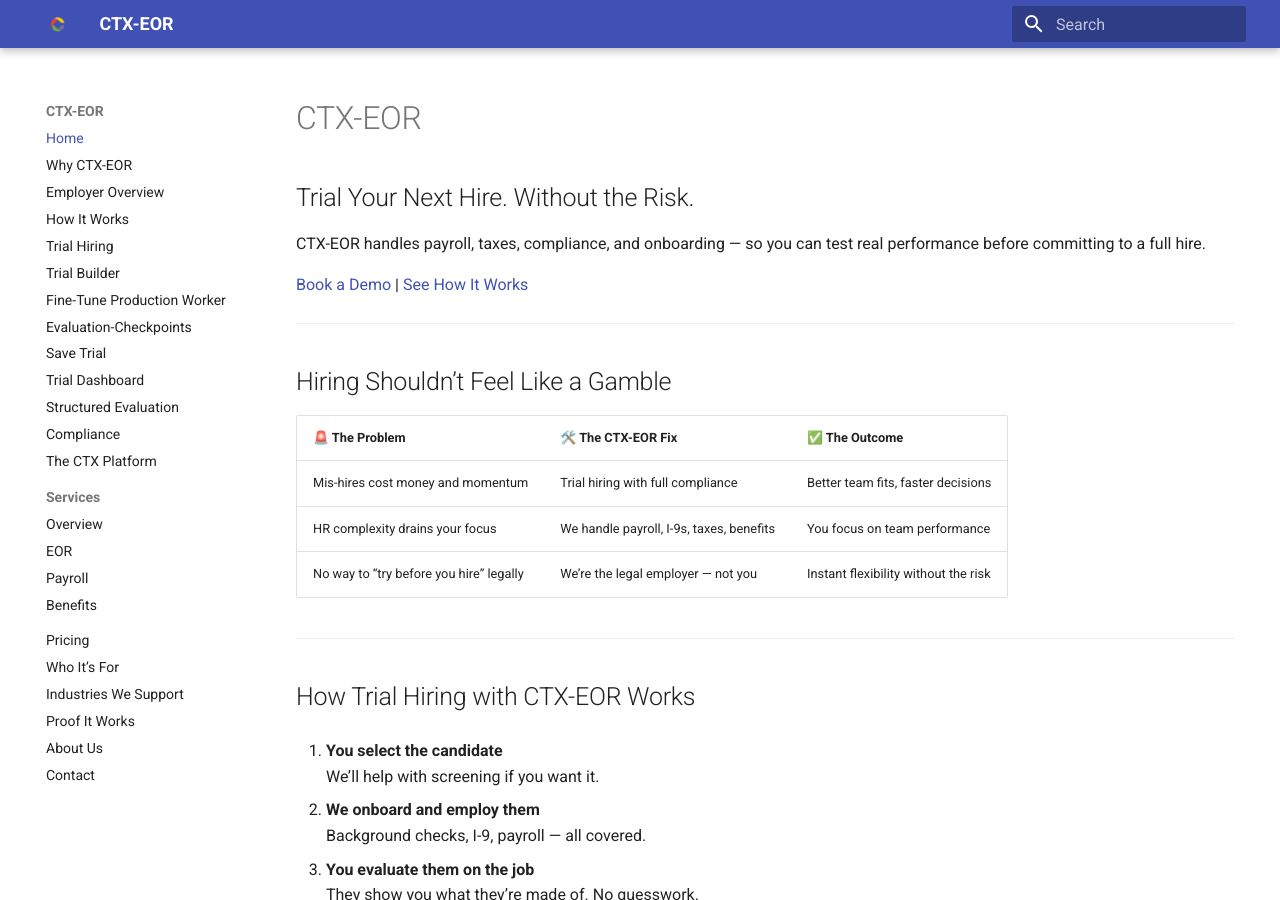
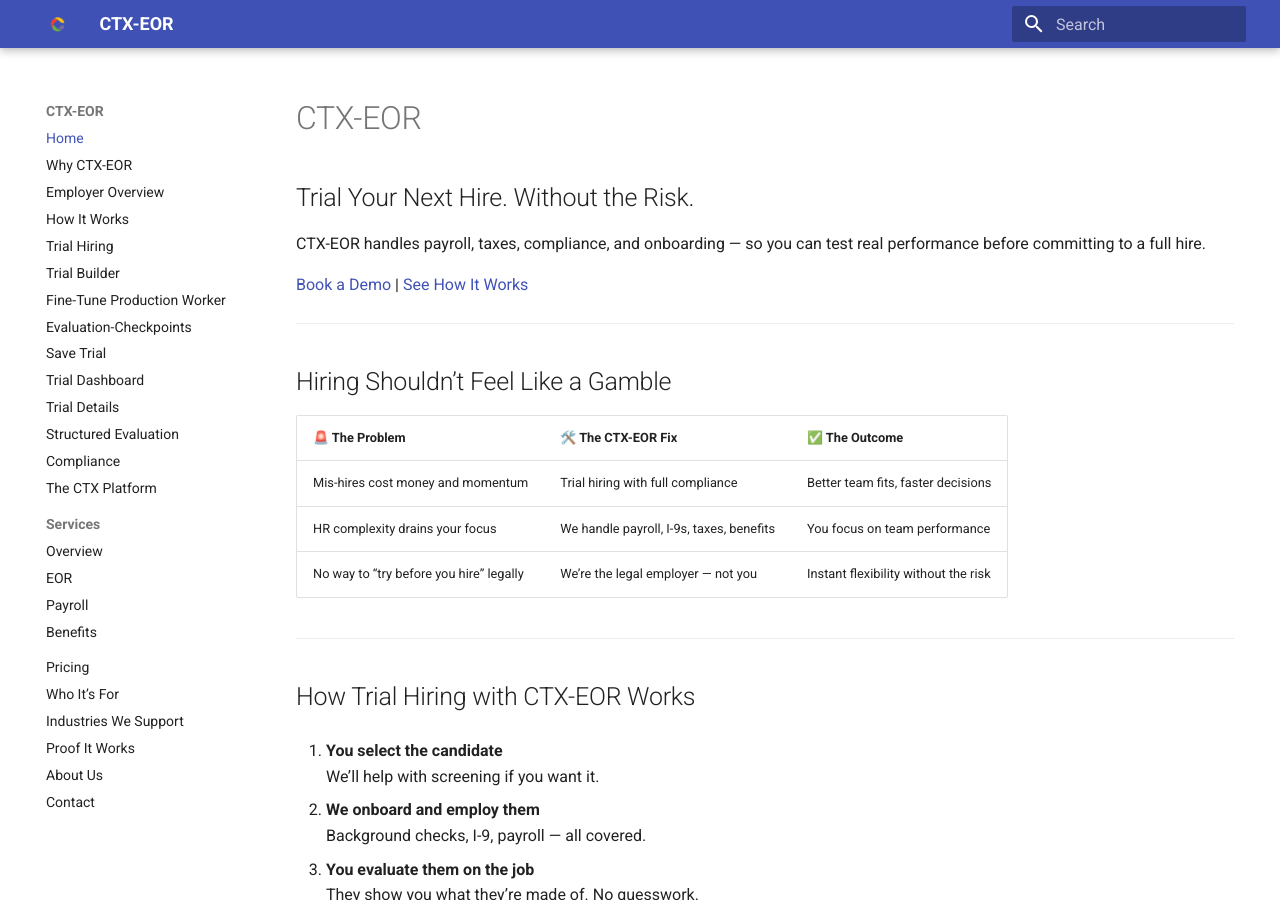
Before and after one commit to cirrusflyer275ds/ctx-eor-site, an MkDocs documentation site: the page built from docs/index.md, in a window 1280 px wide and 900 px high. Built offline with MkDocs 1.6.1 and Material for MkDocs 9.7.7, drawn with Linux system fonts in a browser that asks for light colours.

Commit message:
Update mkdocs.yml

```diff
--- a/mkdocs.yml
+++ b/mkdocs.yml
@@ -35,6 +35,7 @@ nav:
   - Evaluation-Checkpoints: evaluation-checkpoints.md
   - Save Trial: save-and-share.md
   - Trial Dashboard: trial-dashboard.md
+  - Trial Details: trial-details.md
   - Structured Evaluation: structured-evaluation.md
   - Compliance: compliance.md
   - The CTX Platform: platform.md
```
